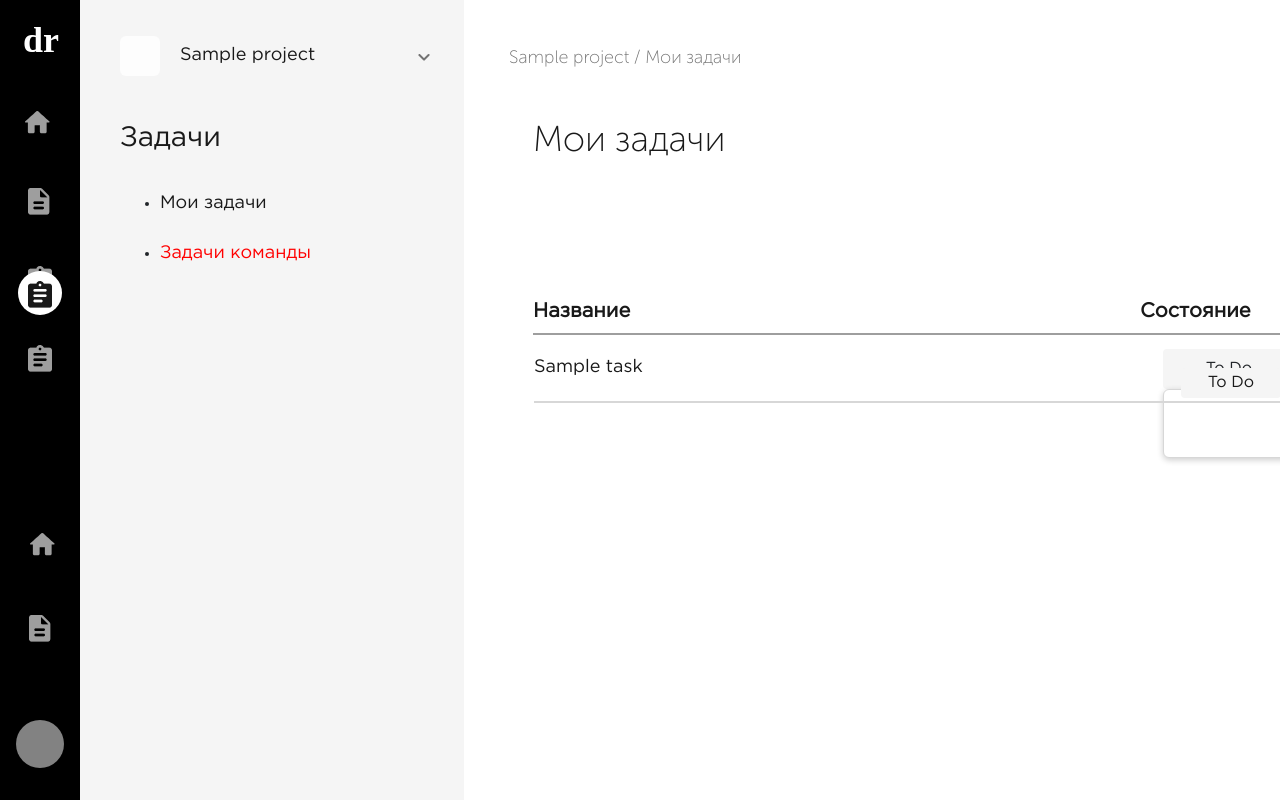
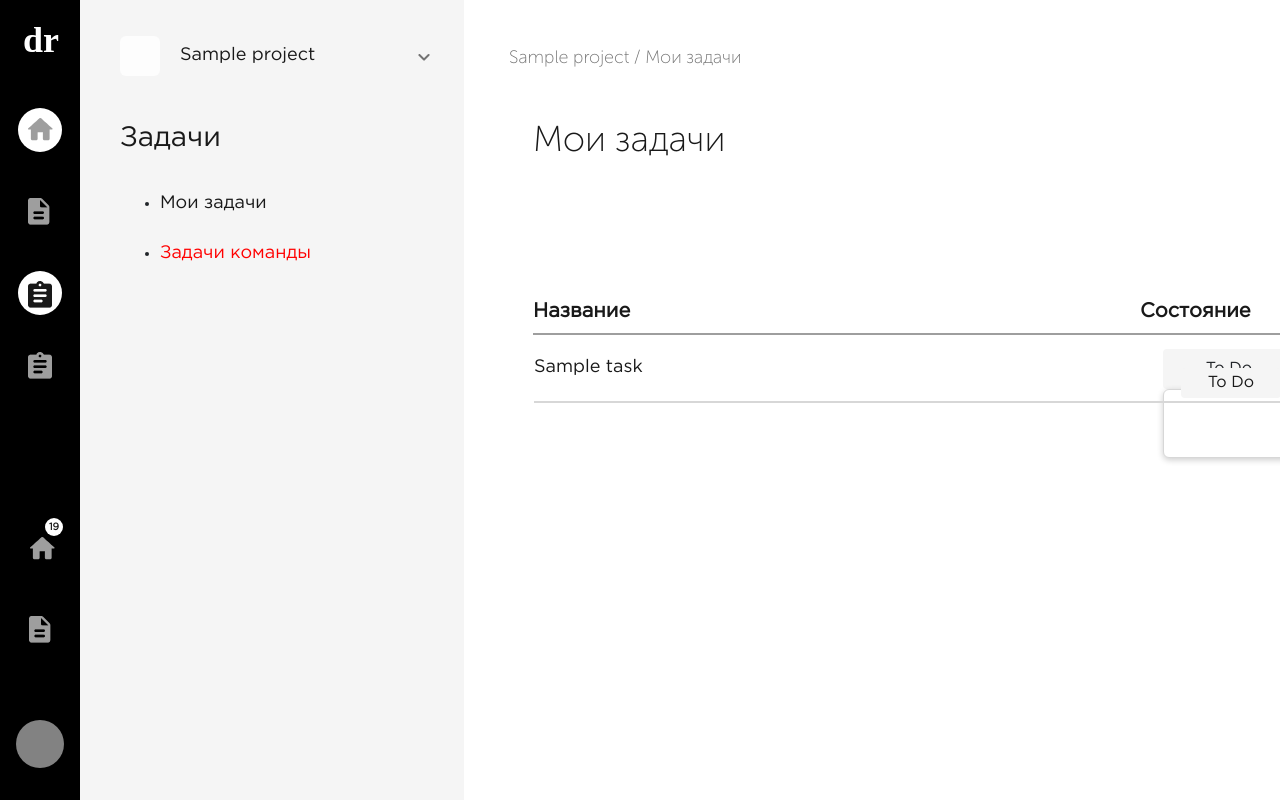
Before and after one commit to Kameni01/DevRock, a Django app: page /tasks/1 in a window 1280 px wide; the page is wider, and only the part inside the window is pictured. Run offline with Django 3.2, Linux system fonts and the light colour scheme; a user stored in the database is signed in; tables that the repository leaves empty hold one stand-in row (values such as "Sample post"); some libraries are stand-ins or nearby versions; some web fonts are replaced.

Commit message:
создан класс с белым фоном

```diff
--- a/mezzanine/templates/mezzanine.html
+++ b/mezzanine/templates/mezzanine.html
@@ -18,7 +18,7 @@
 	    		</a>
 	    	<!-- 4 knopki sverxu -->
 	    	<!-- {% if cur_project != None %} -->
-	        <a href="{% url 'project_url' id=cur_project.id %}" class="col-12 home align-self-start">
+	        <a href="{% url 'project_url' id=cur_project.id %}" class="col-12 home white_bg align-self-start">
 	        	<img src="{% static '/mezzanine/icons/home_icon.png' %}">
 	            </a>
 	        <a href="{% url 'documents_url' id=cur_project.id %}" class="col-12 documents align-self-start">
@@ -33,6 +33,7 @@
 	    	<!-- 3 knopki snizu -->
 	        <a href="{% url 'project_url' id=cur_project.id %}" class="col-12 notification align-self-end">
 	        	<img src="{% static '/mezzanine/icons/home_icon.png' %}">
+	        	<div class="counter"><h6>19</h6></div>
 	            </a>
 	        <a href="{% url 'documents_url' id=cur_project.id %}" class="col-12 search align-self-end">
 	        	<img src="{% static '/mezzanine/icons/documents_icon.png' %}">
--- a/static/css/style.css
+++ b/static/css/style.css
@@ -49,6 +49,18 @@ a:hover {
 	color: #fff;
 }
 							/* 4 knopki sverxu */
+							/* white BG */
+.white_bg {
+	width: 44px !important;
+	height: 44px;
+	border-radius: 22px;
+	background: #FFFFFF;
+	margin-left: 18px !important;
+}
+.white_bg img {
+	margin:10px 0 0 10px;
+}
+							/* white BG */
 .home {
 	margin: -30px 0 0 25px;
 }
@@ -63,7 +75,10 @@ a:hover {
 }
 							/* 3 knopki snizu */
 .counter {
-	margin: 0 0 -2px 45px;
+	z-index: 100;
+	position: absolute;
+	bottom: 24px;
+	left: 15px;
 	min-width: 18px;
 	height: 18px;
 	border-radius: 9px;
@@ -92,7 +107,7 @@ a:hover {
 	border-radius: 24px;
 	margin: 0 0 32px 16px;
 }
-/*SIDE-PANEL*/
+							/*SIDE-PANEL*/
 .panel {
 	width: 384px;
 	height: 100%;
@@ -100,7 +115,7 @@ a:hover {
 	left: 80px;
 	background-color: #f5f5f5;
 }
-/*SELECT*/
+							/*SELECT*/
 .menu-item {
 	z-index: 1000;
 }
@@ -143,7 +158,7 @@ a:hover {
 	color: #191919;
 	margin-top: 20px;
 }
-/*Dropdown*/
+							/*Dropdown*/
 .menu-item:hover .sub-menu, .sub-menu:hover {
       visibility: visible;
       opacity: 1;
@@ -163,7 +178,7 @@ a:hover {
       display: flex;
 }
 
-/*Sub-menu*/
+							/*Sub-menu*/
 .sub-menu {
 	z-index: 1000;
 	flex-direction: column;
```
Also changed, not shown: mezzanine/migrations/0002_auto_20190318_1251.py (added).
